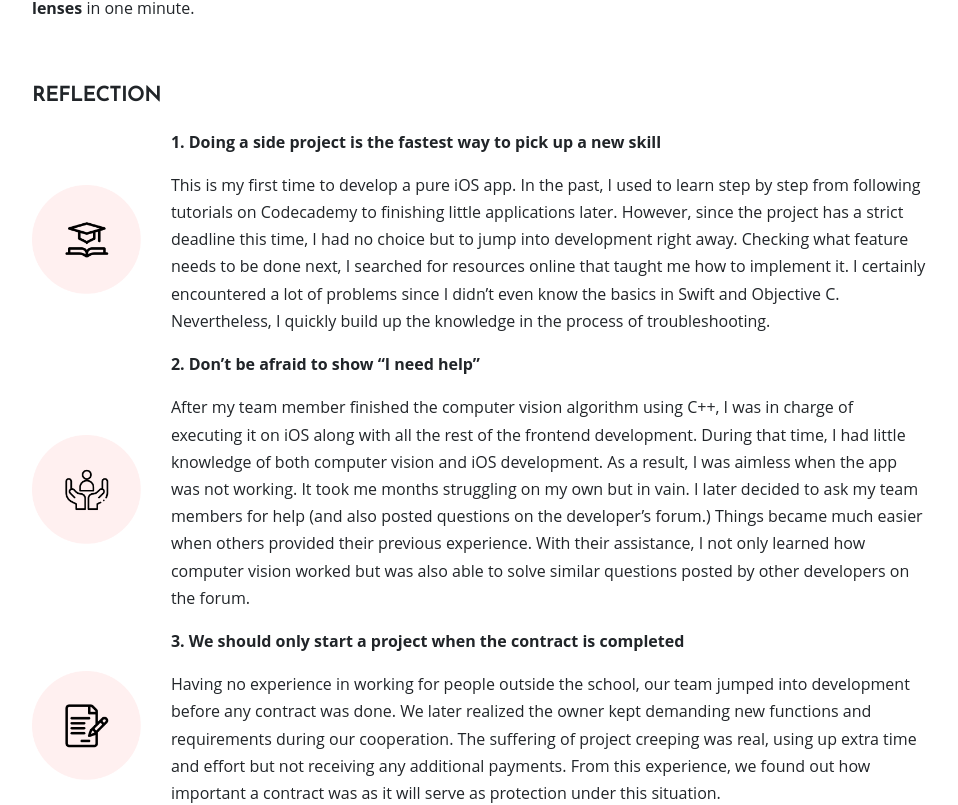
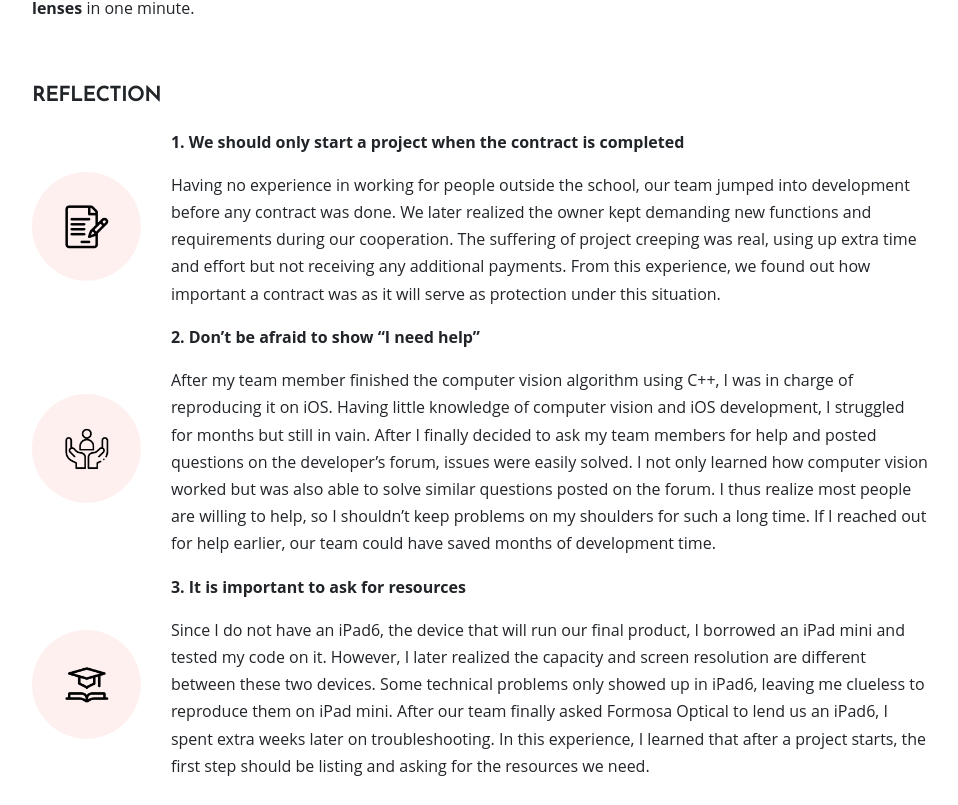
Before and after one commit to wendeehsu/wendeehsu.github.io, a React (Create React App) app: page /#/Work/ARLens in a window 1280 px wide. Shown: the part 4579-5384 px from the top of the page, without its empty margins (160-1118 px from the left). Built offline with nearby package versions, Linux system fonts and the light colour scheme.

Commit message:
update reflection in AR

```diff
--- a/src/components/Projects/ARLens.js
+++ b/src/components/Projects/ARLens.js
@@ -174,13 +174,13 @@ class ARLens extends Component {
                 <div className="section">
                     <h5>REFLECTION</h5>
                     <div className="row">
-                        <img className="reflection-icon col" src="/images/AR/Reflection1.png" />
+                        <img className="reflection-icon col" src="/images/AR/Reflection3.png" />
                         <div className="col">
                             <p className="bold-text">
-                                1. Doing a side project is the fastest way to pick up a new skill
+                                1. We should only start a project when the contract is completed
                             </p>
                             <p>
-                                This is my first time to develop a pure iOS app. In the past, I used to learn step by step from following tutorials on Codecademy to finishing little applications later. However, since the project has a strict deadline this time, I had no choice but to jump into development right away. Checking what feature needs to be done next, I searched for resources online that taught me how to implement it. I certainly encountered a lot of problems since I didn’t even know the basics in Swift and Objective C. Nevertheless, I quickly build up the knowledge in the process of troubleshooting.
+                                Having no experience in working for people outside the school, our team jumped into development before any contract was done. We later realized the owner kept demanding new functions and requirements during our cooperation. The suffering of project creeping was real, using up extra time and effort but not receiving any additional payments. From this experience, we found out how important a contract was as it will serve as protection under this situation.
                             </p>
                         </div>
                     </div>
@@ -188,20 +188,21 @@ class ARLens extends Component {
                         <img className="reflection-icon col" src="/images/AR/Reflection2.png" />
                         <div className="col">
                             <p className="bold-text">
-                                2. Don’t be afraid to show “I need help”                            </p>
+                                2. Don’t be afraid to show “I need help”
+                            </p>
                             <p>
-                                After my team member finished the computer vision algorithm using C++, I was in charge of executing it on iOS along with all the rest of the frontend development. During that time, I had little knowledge of both computer vision and iOS development. As a result, I was aimless when the app was not working. It took me months struggling on my own but in vain. I later decided to ask my team members for help (and also posted questions on the developer’s forum.) Things became much easier when others provided their previous experience. With their assistance, I not only learned how computer vision worked but was also able to solve similar questions posted by other developers on the forum.
+                                After my team member finished the computer vision algorithm using C++, I was in charge of reproducing it on iOS. Having little knowledge of computer vision and iOS development, I struggled for months but still in vain. After I finally decided to ask my team members for help and posted questions on the developer’s forum, issues were easily solved. I not only learned how computer vision worked but was also able to solve similar questions posted on the forum. I thus realize most people are willing to help, so I shouldn’t keep problems on my shoulders for such a long time. If I reached out for help earlier, our team could have saved months of development time.
                             </p>
-                            </div>
+                        </div>
                     </div>
                     <div className="row">
-                        <img className="reflection-icon col" src="/images/AR/Reflection3.png" />
+                    <img className="reflection-icon col" src="/images/AR/Reflection1.png" />
                         <div className="col">
                             <p className="bold-text">
-                                3. We should only start a project when the contract is completed
+                                3. It is important to ask for resources
                             </p>
                             <p>
-                                Having no experience in working for people outside the school, our team jumped into development before any contract was done. We later realized the owner kept demanding new functions and requirements during our cooperation. The suffering of project creeping was real, using up extra time and effort but not receiving any additional payments. From this experience, we found out how important a contract was as it will serve as protection under this situation.
+                                Since I do not have an iPad6, the device that will run our final product, I borrowed an iPad mini and tested my code on it. However, I later realized the capacity and screen resolution are different between these two devices. Some technical problems only showed up in iPad6, leaving me clueless to reproduce them on iPad mini. After our team finally asked Formosa Optical to lend us an iPad6, I spent extra weeks later on troubleshooting. In this experience, I learned that after a project starts, the first step should be listing and asking for the resources we need.
                             </p>
                         </div>
                     </div>
```
